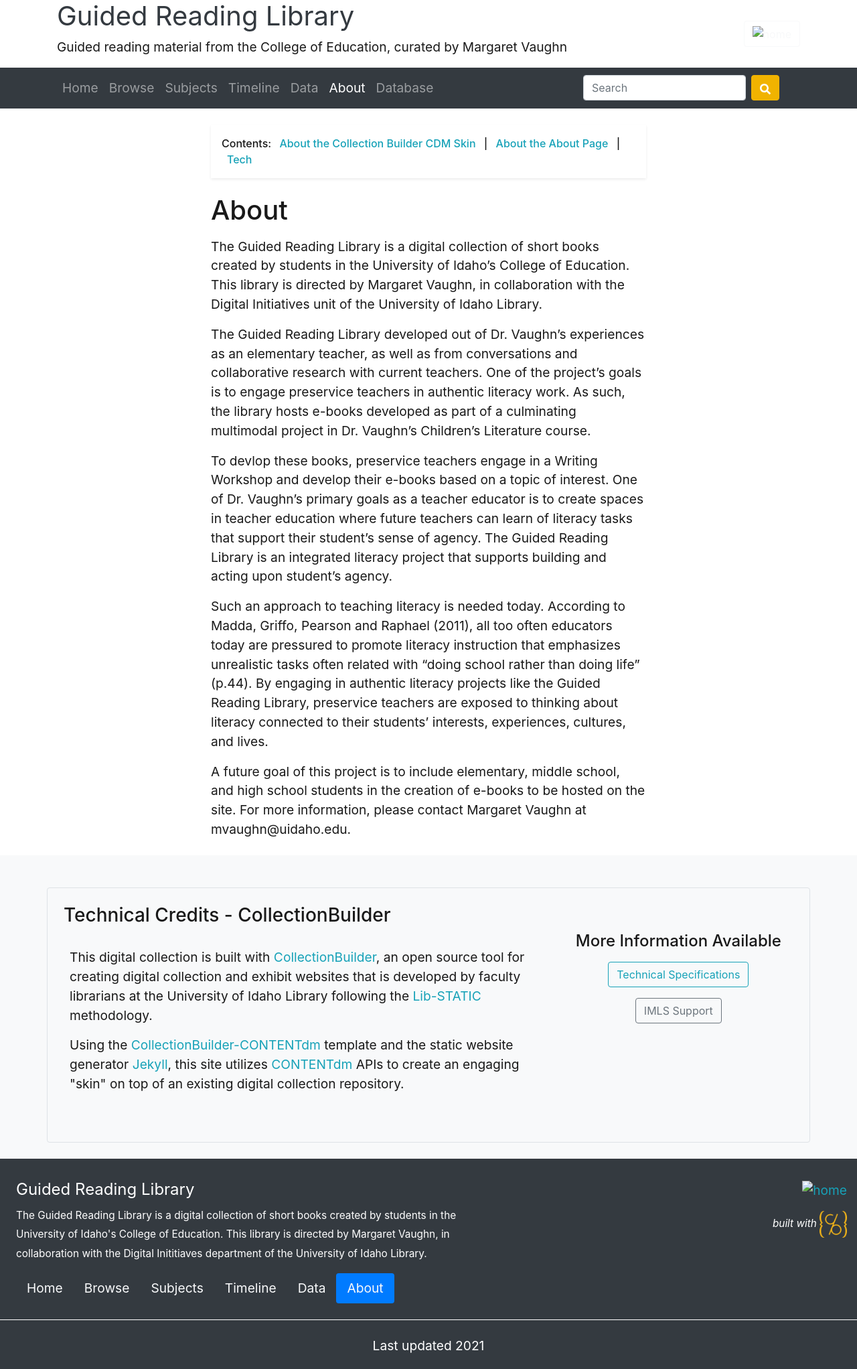
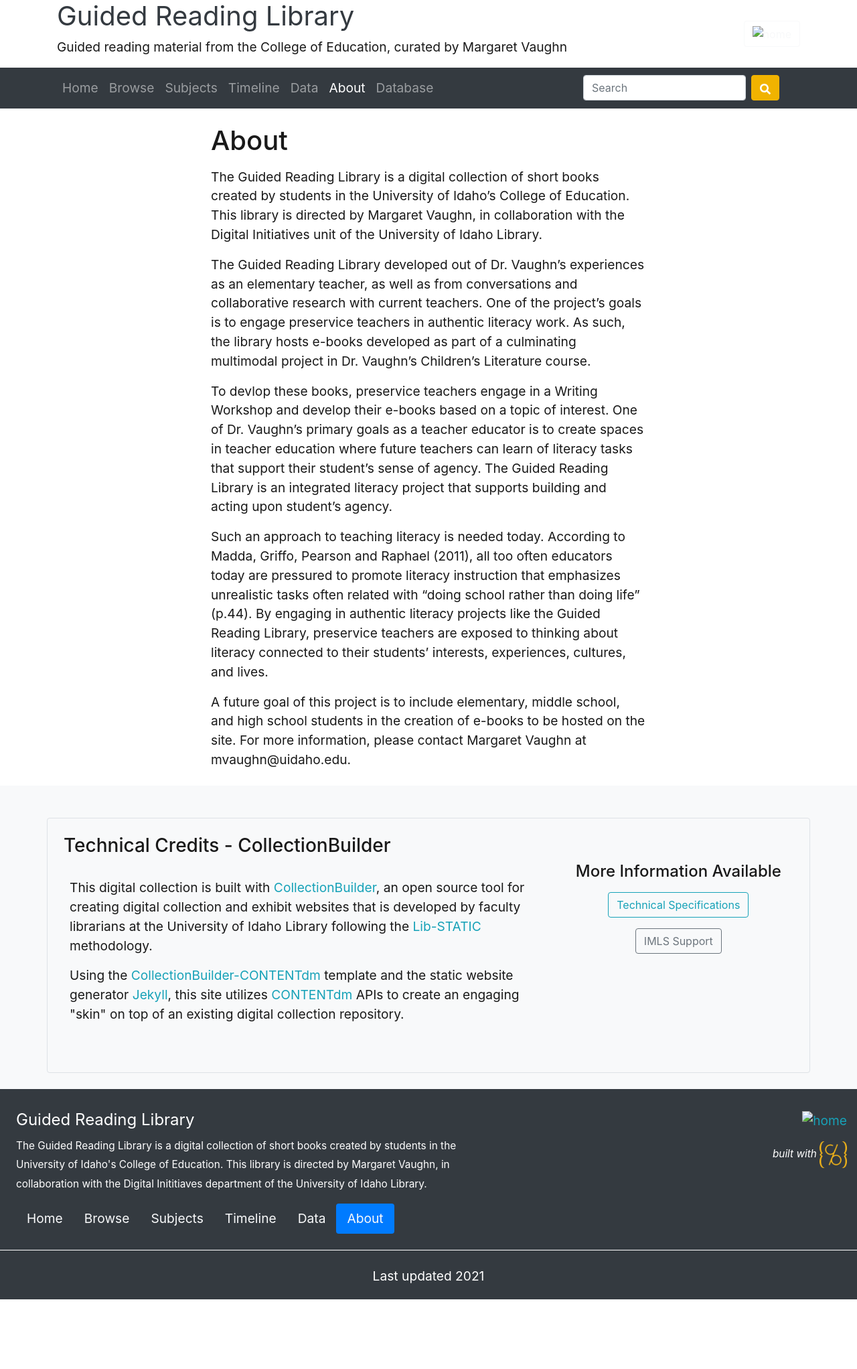
Before and after one commit to NikiJD/guidedreadingCB, a Jekyll site: the page built from pages/about.md, in a window 1280 px wide. Shown: the whole page at 67% size. Built offline with Jekyll 4.4.1, drawn with Linux system fonts in a browser that asks for light colours; after the commit the page ends 1940 px from its top, so only the background shows below that.

Commit message:
removed nav

```diff
--- a/pages/about.md
+++ b/pages/about.md
@@ -5,8 +5,6 @@ permalink: /about.html
 # Edit the markdown on in this file to describe your collection
 # Look in _includes/feature for options to add features to the page
 ---
-
-{% include feature/nav-menu.html sections="About the Collection Builder CDM Skin;About the About Page" %}
 
 # About
 
```
